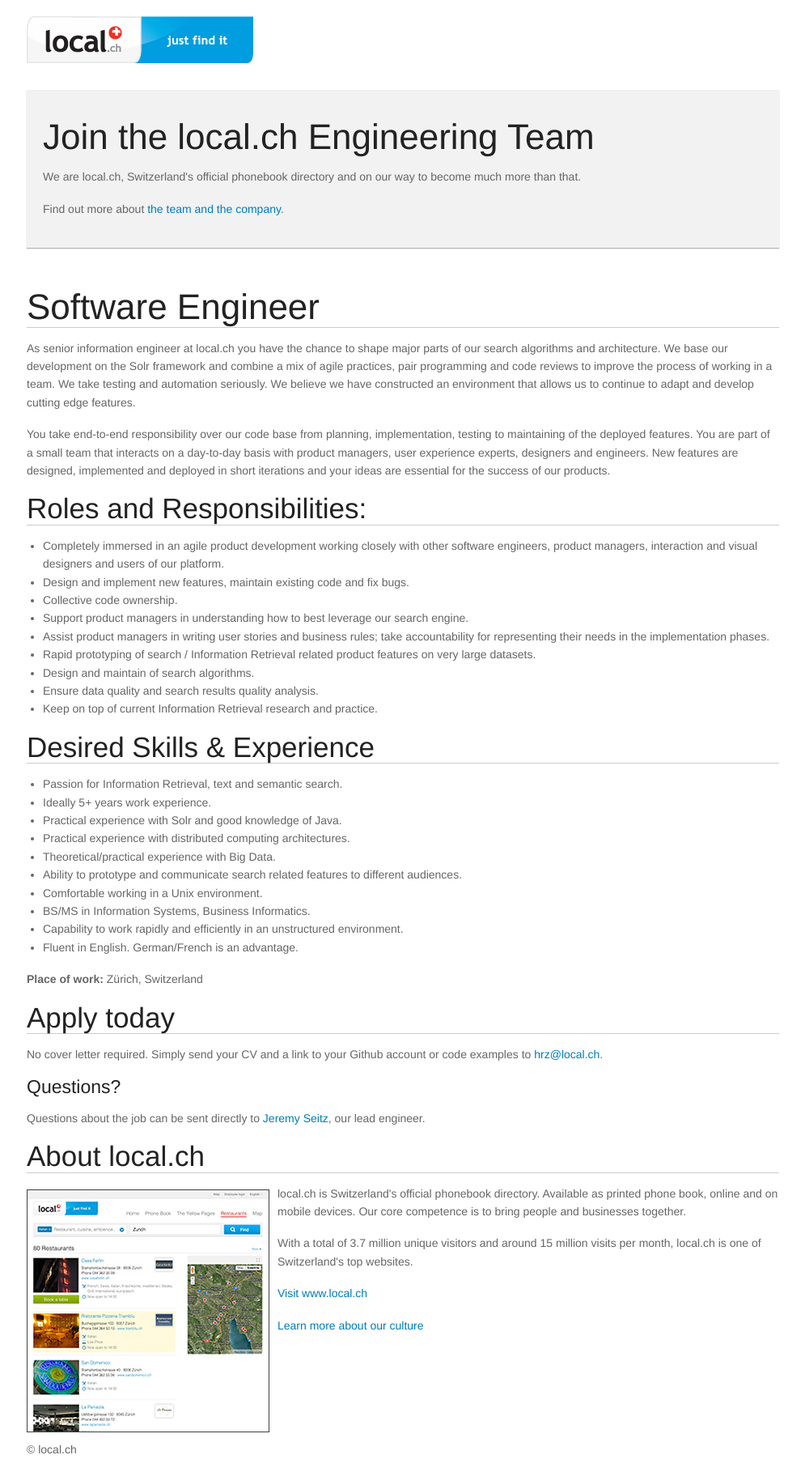
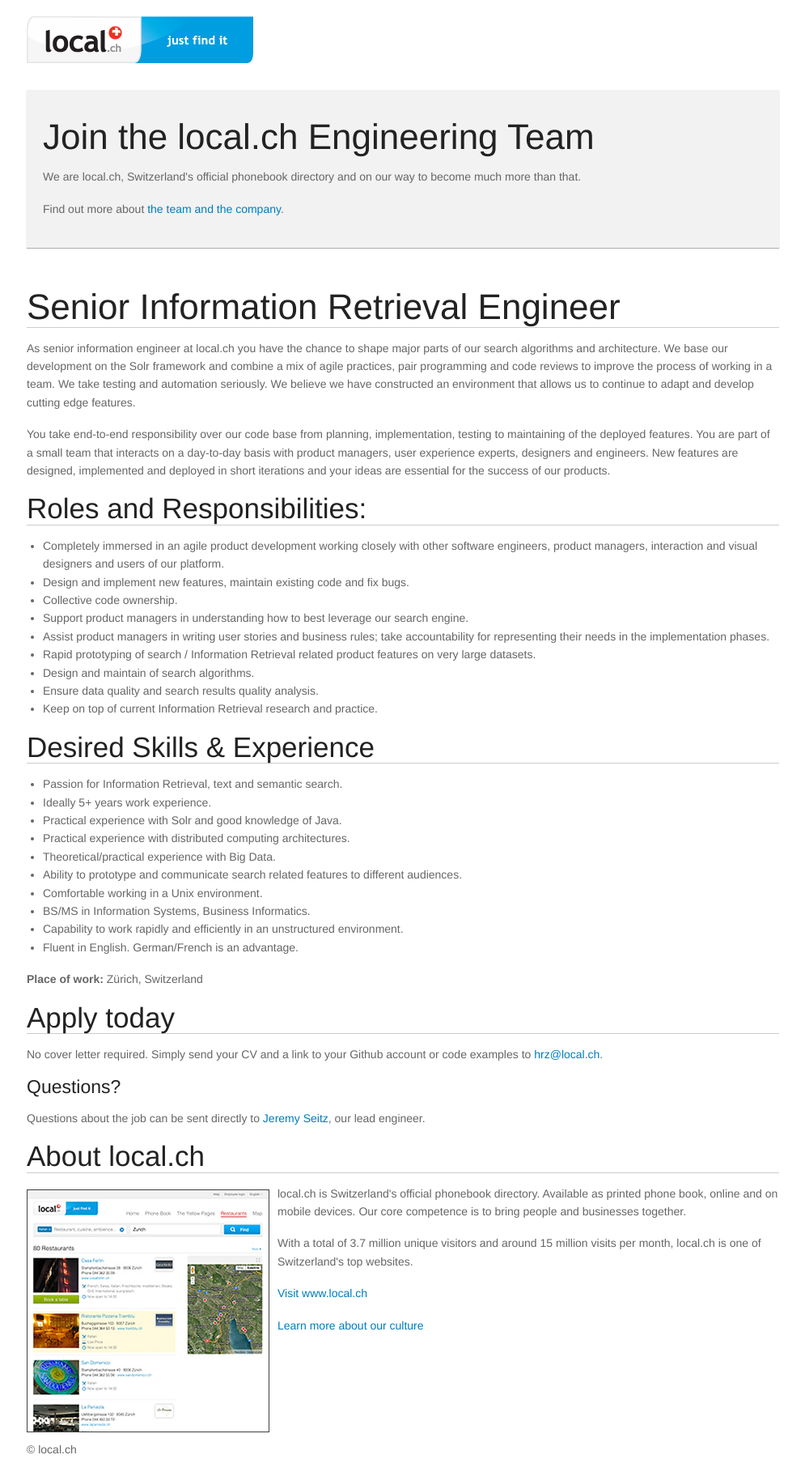
Before and after one commit to digideskio/local-ch.github.com, a Jekyll site: the page built from _posts/2013-02-18-senior-ir-engineer.html, in a window 1280 px wide. Shown: the whole page at 81% size, without its empty margins (142-1137 px from the left). Built offline with Jekyll 4.4.1, drawn with Linux system fonts in a browser that asks for light colours; nearby versions of some CDN libraries.

Commit message:
fixed header and broken lists

```diff
--- a/_posts/2013-02-18-java-ui-developer.html
+++ b/_posts/2013-02-18-java-ui-developer.html
@@ -26,6 +26,7 @@
     </ul>
 
     <h2>Desired Skills &amp; Experience</h2>
+    <ul>
 			<li>Very strong Java expert knowledge</li>
 			<li>Ideally 3+ years work experience as a java software engineer</li>
 			<li>Capability to work rapidly and efficiently in an unstructured environment</li>
--- a/_posts/2013-02-18-senior-ir-engineer.html
+++ b/_posts/2013-02-18-senior-ir-engineer.html
@@ -8,7 +8,7 @@
 
 <div class="row">
   <div class="twelve columns">
-    <h1>Software Engineer</h1>
+    <h1>Senior Information Retrieval Engineer</h1>
 
     <p>As senior information engineer at local.ch you have the chance to shape major parts of our search algorithms and architecture. We base our development on the Solr framework and combine a mix of agile practices, pair programming and code reviews to improve the process of working in a team. We take testing and automation seriously. We believe we have constructed an environment that allows us to continue to adapt and develop cutting edge features.</p>
 
```
